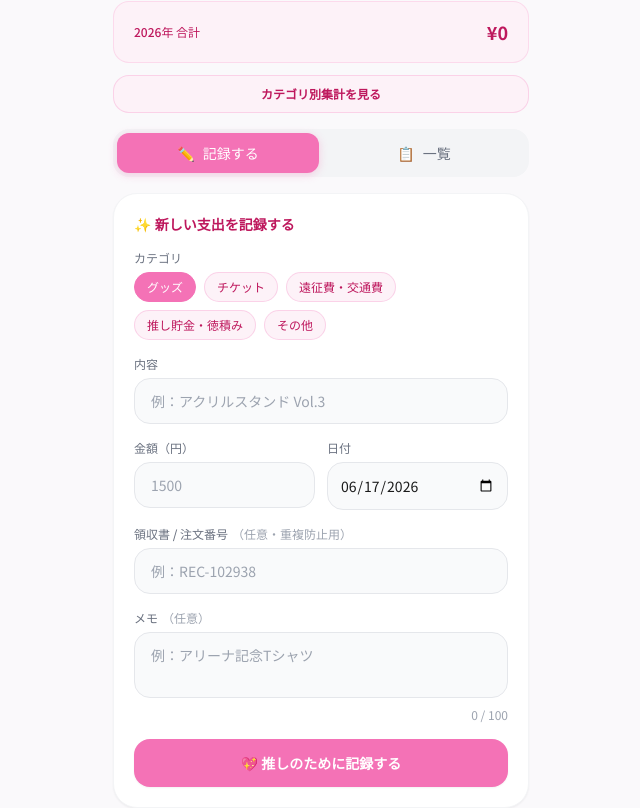
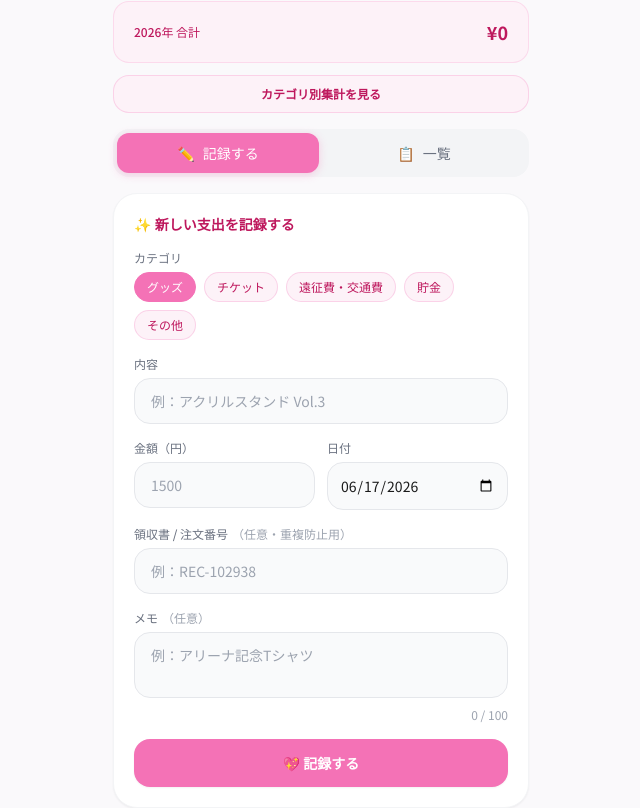
Before and after one commit to r-mitsuka6/oshi-expense-app, a Next.js app: page / in a window 1280 px wide. Shown: the part 322-1130 px from the top of the page, without its empty margins (319-959 px from the left). Built offline with nearby package versions, Linux system fonts and the light colour scheme.

Commit message:
Fix category type

```diff
--- a/src/components/ExpenseForm.tsx
+++ b/src/components/ExpenseForm.tsx
@@ -10,7 +10,7 @@ const CATEGORIES: ExpenseCategory[] = [
   'グッズ',
   'チケット',
   '遠征費・交通費',
-  '推し貯金・徳積み',
+  '貯金',
   'その他',
 ];
 
@@ -260,7 +260,7 @@ export const ExpenseForm = memo(({ onAdd, checkDuplicate, defaultDate }: Expense
             ? '確認中...'
             : forceSubmit
             ? '⚠️ 重複を承知で登録する'
-            : '💖 推しのために記録する'}
+            : '💖 記録する'}
         </button>
 
       </form>
```
